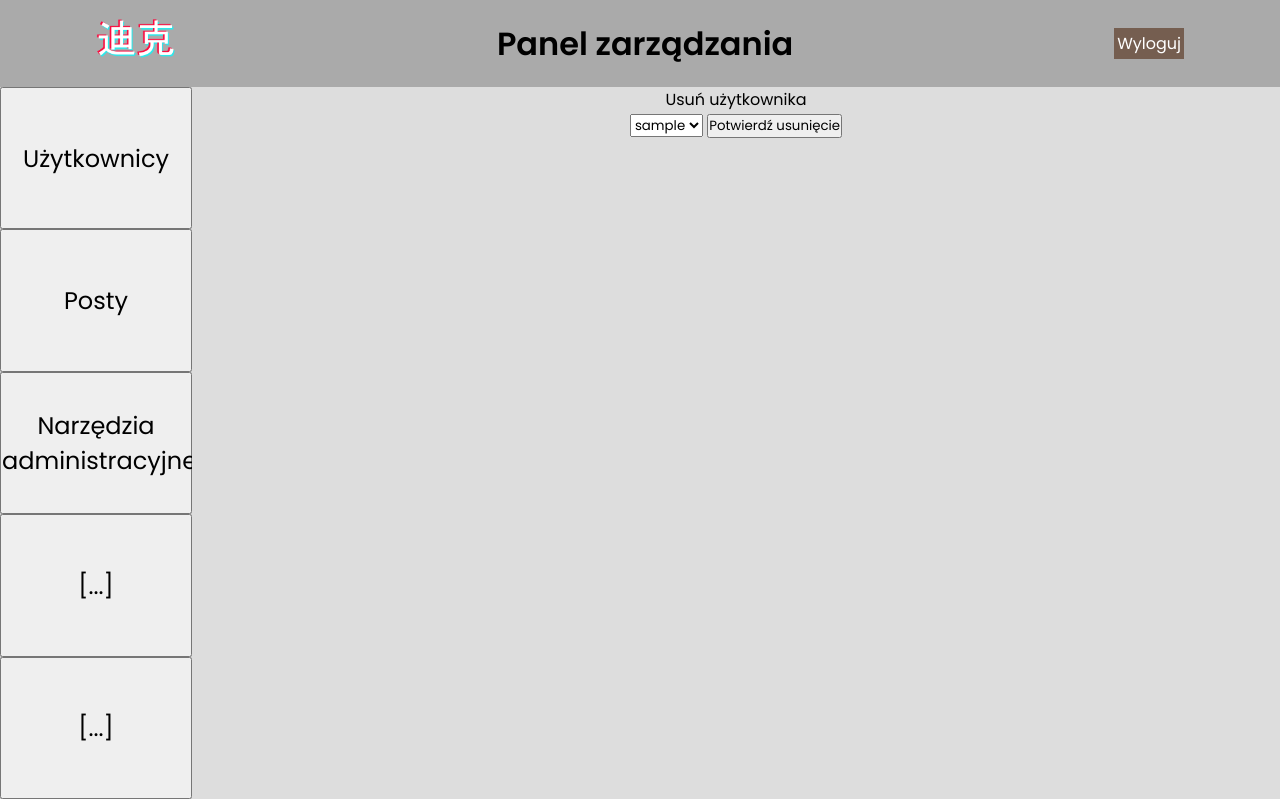
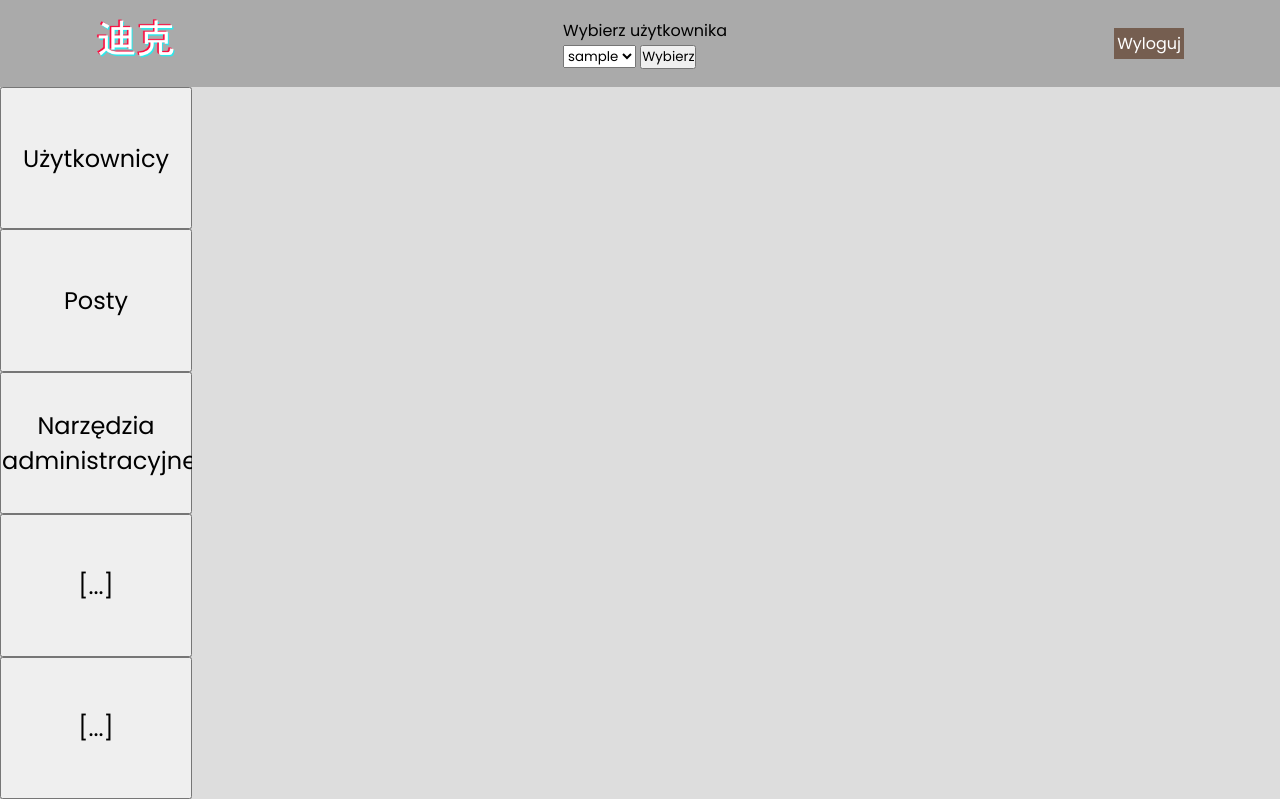
Before and after one commit to Lufonix/cingciong, a PHP site: page /tools.php in a window 1280 px wide. Run offline with PHP 8.4, Linux system fonts and the light colour scheme; the visitor is signed in with stand-in values (Sample User, id 1); tables that the repository leaves empty or names only in its code hold one stand-in row (values such as "Sample post"); data that the repository does not hold is empty.

Commit message:
Add files via upload

```diff
--- a/tools.php
+++ b/tools.php
@@ -18,7 +18,23 @@ if(!isset($_SESSION['user'])){
 <header>
     <div id="topbar">
             <a id="logo"href="cingciong.php"><img src="images/logo-alt.png" alt="logo-cingciong"></a>
-            <h1>Panel zarządzania</h1>
+            <div id="wybuzy">
+                Wybierz użytkownika<br>
+            <form action="" method="post">
+            <select name="seluser" id="topsel">
+                <?php
+                    $connect = mysqli_connect('localhost', 'root', '', 'cingciong');
+                    $sql =  "SELECT login FROM user";
+                    $result = mysqli_query($connect, $sql);
+                    while($x = mysqli_fetch_row($result)){
+                        echo "<option value='".$x[0]."'>". $x[0]."</option>";
+                    }
+                    mysqli_close($connect);
+                ?>
+            </select>
+            <input type="submit" value="Wybierz">
+            </form>
+            </div>
             <a id="logout" href="logout.php">Wyloguj</a>
     </div>
 </header>
@@ -30,31 +46,12 @@ if(!isset($_SESSION['user'])){
     <button onclick="wys(4);">[...]</button>
     <button onclick="wys(5);">[...]</button>
 </aside>
-<main id="man">
-    Usuń użytkownika<br>
-    <form action="" method="post">
-    <select name="deluser">
-    <?php
-        $connect = mysqli_connect('localhost', 'root', '', 'cingciong');
-        $sql =  "SELECT login FROM user";
-        $result = mysqli_query($connect, $sql);
-        while($x = mysqli_fetch_row($result)){
-            echo "<option value='".$x[0]."'>". $x[0]."</option>";
-        }
-        mysqli_close($connect);
-    ?>
-    </select>
-    <input type="submit" value="Potwierdź usunięcie">
-    </form>
-</main>
+    <main id="man">
+    </main>
     <footer></footer>
     <script src="scripts/js2.js"></script>
 </body>
 </html>
 <?php
-    $user=$_POST['deluser'];
-    $connect=mysqli_connect( "localhost", "root","", "cingciong");
-    $sql= "DELETE FROM user where login= '$user'";
-    mysqli_query($connect, $sql);
-    mysqli_close($connect);
+
 ?>
```
